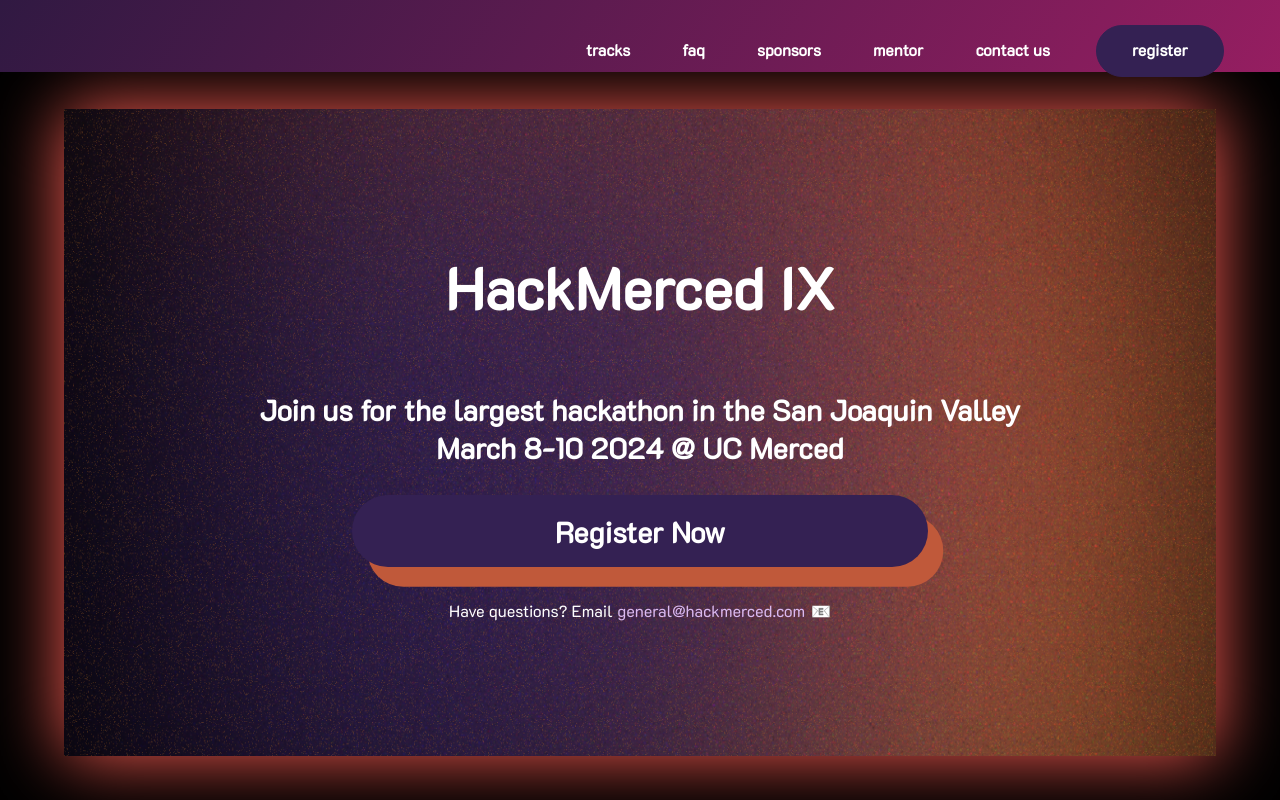
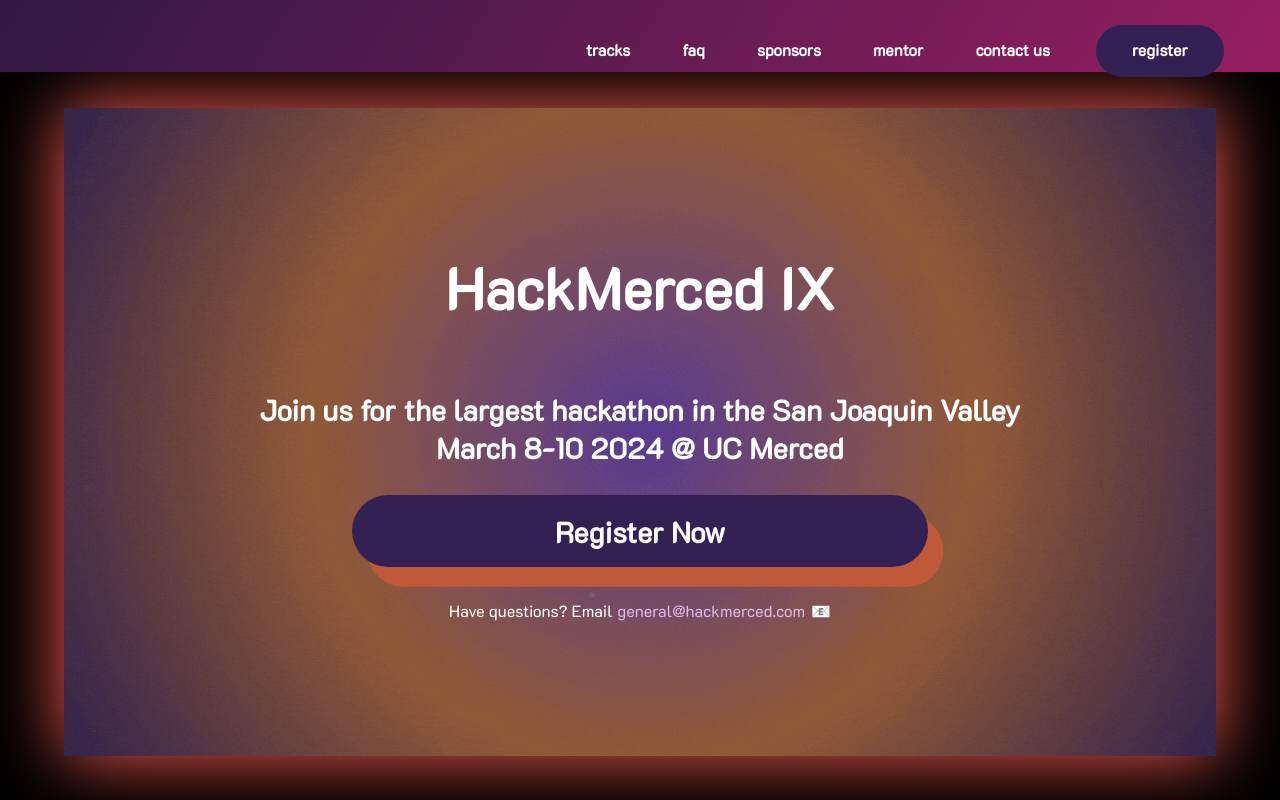
Before and after one commit to HackMerced/HackMerced-X, a React (Create React App) app: page / in a window 1280 px wide. Shown: the top 800 px of the page. Built offline with nearby package versions, Linux system fonts and the light colour scheme; no server answers.

Commit message:
Added grain gif

```diff
--- a/src/App.css
+++ b/src/App.css
@@ -267,7 +267,7 @@ a {
   background-repeat: round;
   background-size: 100% 90%;
   filter: drop-shadow(0px 0px 40px #FF5E54);
-  background-image: url('./Assets/background.png');
+  background-image: url('./Assets/grain.gif') ;
   transform: scale(90%);
 }
 .Main-text{
```
Also changed, not shown: src/Assets/background.png (deleted), src/Assets/grain.gif (added).
